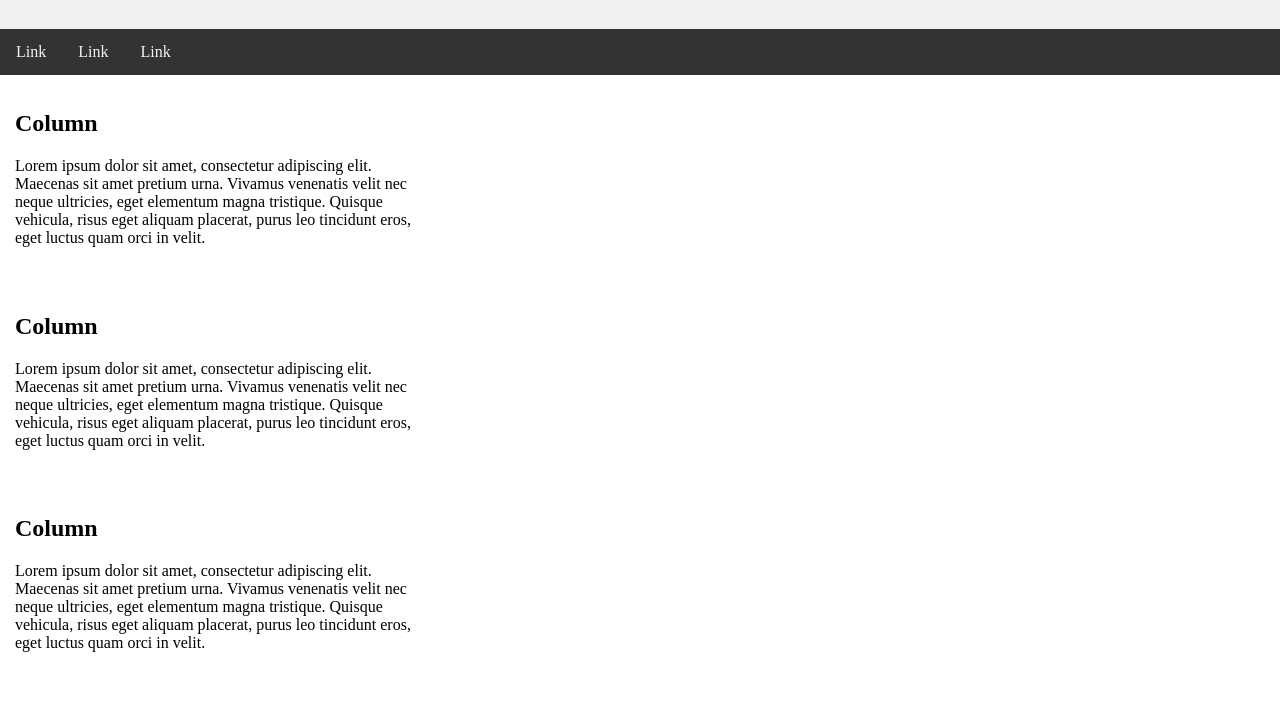
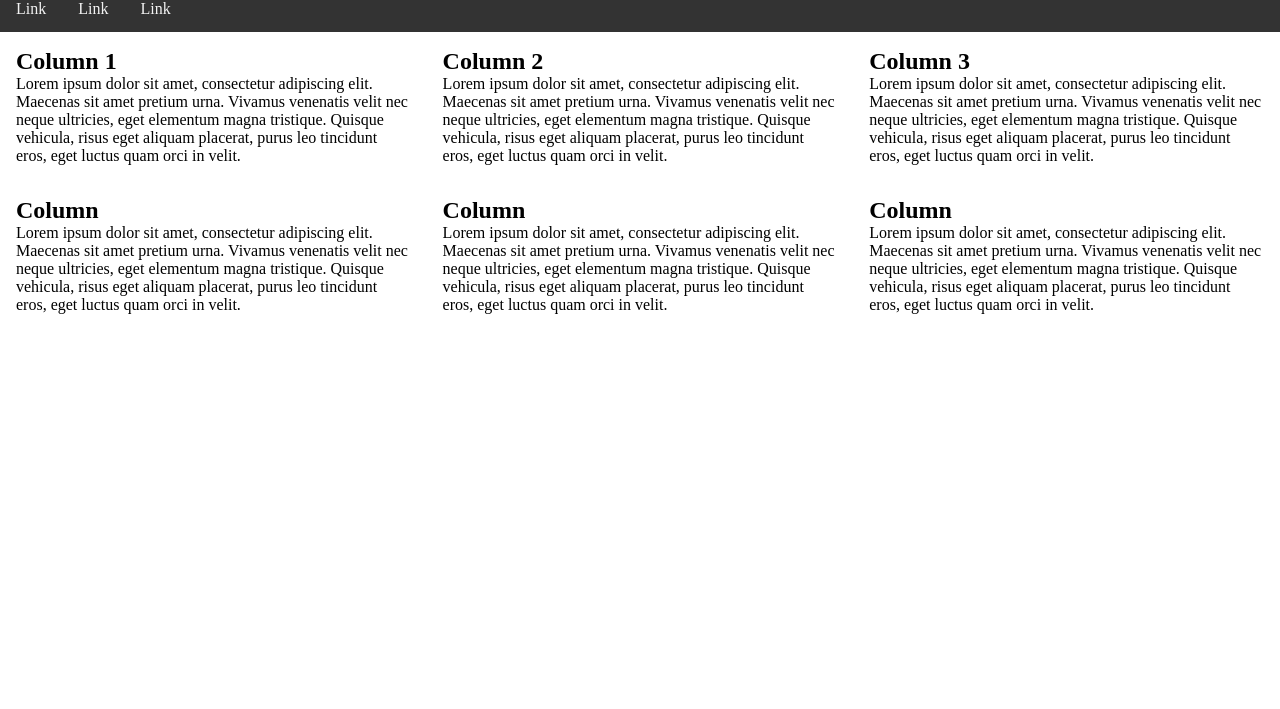
Before and after one commit to NicolasFleitas/htmlbasic, a plain HTML site: page public_html/index.html in a window 1280 px wide. Shown: the part 91-800 px from the top of the page. Drawn offline with Linux system fonts and the light colour scheme.

Commit message:
Ejercicios de diseño agregados

```diff
--- a/nbproject/private/private.xml
+++ b/nbproject/private/private.xml
@@ -2,8 +2,6 @@
 <project-private xmlns="http://www.netbeans.org/ns/project-private/1">
     <editor-bookmarks xmlns="http://www.netbeans.org/ns/editor-bookmarks/2" lastBookmarkId="0"/>
     <open-files xmlns="http://www.netbeans.org/ns/projectui-open-files/2">
-        <group name="web">
-            <file>file:/home/oym-dev07/NetBeansProjects/PasantiaCTA/public_html/index.html</file>
-        </group>
+        <group name="web"/>
     </open-files>
 </project-private>
--- a/public_html/css/estilos.css
+++ b/public_html/css/estilos.css
@@ -1,10 +1,5 @@
-* {
-  box-sizing: border-box;
-}
-
-body {
-  margin: 0;
-}
+* { box-sizing: border-box; }
+* { margin: 0; padding: 0; }
 
 /* Style the header */
 header {
@@ -39,10 +34,10 @@ header {
 
 
 /*creo 3 columnas iguales que floten uno al lado de otra*/
-.colum {
+.columna {
   float: left;
-  width: 33.3%;
-  padding: 15px;
+  width: 33.33%;
+  padding: 1em;
 }
 
 /*Limpiar floats despues de las columnas*/
@@ -54,33 +49,7 @@ header {
 }
 
 @media screen and (max-width:600px) {
-    .colum {
+    .columna {
       width: 100%;
     }
 }
-
-/*
-ul.menu {
-  list-style-type: none;
-  text-decoration: none;
-  overflow: hidden; Esconder si hay overflow
-  margin: 0; padding: 0;
-  background-color:#333;
-}
-
-ul.menu li { float: left; }
-ul.menu li a {
-  color: white;
-  display: block;
-  width: 100px;
-  text-align: center;
-  padding: 14px 16px;
-  text-decoration: none;
-}
-ul.menu li a:hover:not(.active) {background-color: #111;}
-ul.menu li a.active { background-color: #4CAF50; }
-ul.menu li { border-right: 1px solid #bbb; }
-ul.menu li:last-child { border-right: none; }
-pseudo-elementos
-
-/*/
--- a/public_html/index.html
+++ b/public_html/index.html
@@ -10,12 +10,7 @@
         <header>
             <h1>HTML/CSS/JS</h1>
         </header>
-        <!--    <ul class="menu">
-                <li><a id="inicio" href="#inicio">Inicio</a></li>
-                <li><a id="ejercicios" href="#ejercicios">Ejercicios</a></li>
-                <li><a href="#actividades">Actividades</a></li>
-            </ul>
-        -->
+
         <div class="topnav">
             <a href="#">Link</a>
             <a href="#">Link</a>
@@ -23,28 +18,41 @@
         </div>
 
         <div id="mostrar"></div>
-        <!-- columna 1 -->
+        <!-- columna 1-->
         <div class="row">
-            <div class="colum">
+            <div class="columna">
+                <h2>Column 1</h2>
+                <p>Lorem ipsum dolor sit amet, consectetur adipiscing elit. Maecenas sit amet pretium urna. Vivamus venenatis velit nec neque ultricies, eget elementum magna tristique. Quisque vehicula, risus eget aliquam placerat, purus leo tincidunt eros, eget luctus quam orci in velit.</p>
+            </div>
+
+            <div class="columna">
+                <h2>Column 2</h2>
+                <p>Lorem ipsum dolor sit amet, consectetur adipiscing elit. Maecenas sit amet pretium urna. Vivamus venenatis velit nec neque ultricies, eget elementum magna tristique. Quisque vehicula, risus eget aliquam placerat, purus leo tincidunt eros, eget luctus quam orci in velit.</p>
+            </div>
+
+            <div class="columna">
+                <h2>Column 3</h2>
+                <p>Lorem ipsum dolor sit amet, consectetur adipiscing elit. Maecenas sit amet pretium urna. Vivamus venenatis velit nec neque ultricies, eget elementum magna tristique. Quisque vehicula, risus eget aliquam placerat, purus leo tincidunt eros, eget luctus quam orci in velit.</p>
+            </div>
+
+        </div>
+        <!-- columna 2 -->
+        <div class="row">
+            <div class="columna">
+                <h2>Column</h2>
+                <p>Lorem ipsum dolor sit amet, consectetur adipiscing elit. Maecenas sit amet pretium urna. Vivamus venenatis velit nec neque ultricies, eget elementum magna tristique. Quisque vehicula, risus eget aliquam placerat, purus leo tincidunt eros, eget luctus quam orci in velit.</p>
+            </div>
+
+            <div class="columna">
+                <h2>Column</h2>
+                <p>Lorem ipsum dolor sit amet, consectetur adipiscing elit. Maecenas sit amet pretium urna. Vivamus venenatis velit nec neque ultricies, eget elementum magna tristique. Quisque vehicula, risus eget aliquam placerat, purus leo tincidunt eros, eget luctus quam orci in velit.</p>
+            </div>
+
+            <div class="columna">
                 <h2>Column</h2>
                 <p>Lorem ipsum dolor sit amet, consectetur adipiscing elit. Maecenas sit amet pretium urna. Vivamus venenatis velit nec neque ultricies, eget elementum magna tristique. Quisque vehicula, risus eget aliquam placerat, purus leo tincidunt eros, eget luctus quam orci in velit.</p>
             </div>
         </div>
-        <!-- columna 2 -->
-        <div class="row">
-            <div class="colum">
-                <h2>Column</h2>
-                <p>Lorem ipsum dolor sit amet, consectetur adipiscing elit. Maecenas sit amet pretium urna. Vivamus venenatis velit nec neque ultricies, eget elementum magna tristique. Quisque vehicula, risus eget aliquam placerat, purus leo tincidunt eros, eget luctus quam orci in velit.</p>
-            </div>
-        </div>
-        <!-- columna 3 -->
-        <div class="row">
-            <div class="colum">
-                <h2>Column</h2>
-                <p>Lorem ipsum dolor sit amet, consectetur adipiscing elit. Maecenas sit amet pretium urna. Vivamus venenatis velit nec neque ultricies, eget elementum magna tristique. Quisque vehicula, risus eget aliquam placerat, purus leo tincidunt eros, eget luctus quam orci in velit.</p>
-            </div>
-        </div>
-
 
         <script src="js/jquery.min.js" type="text/javascript"></script>
         <script>
```
Also changed, not shown: public_html/javascript.html (+1 -5 lines).
